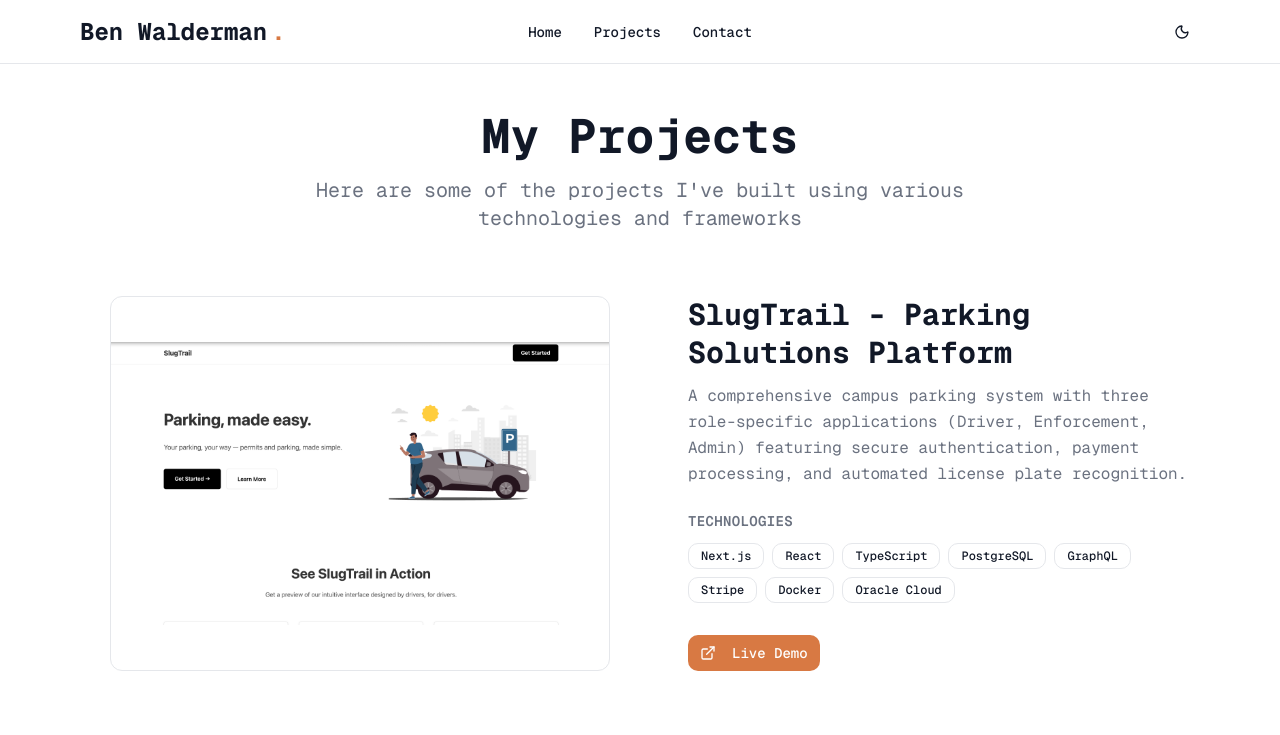
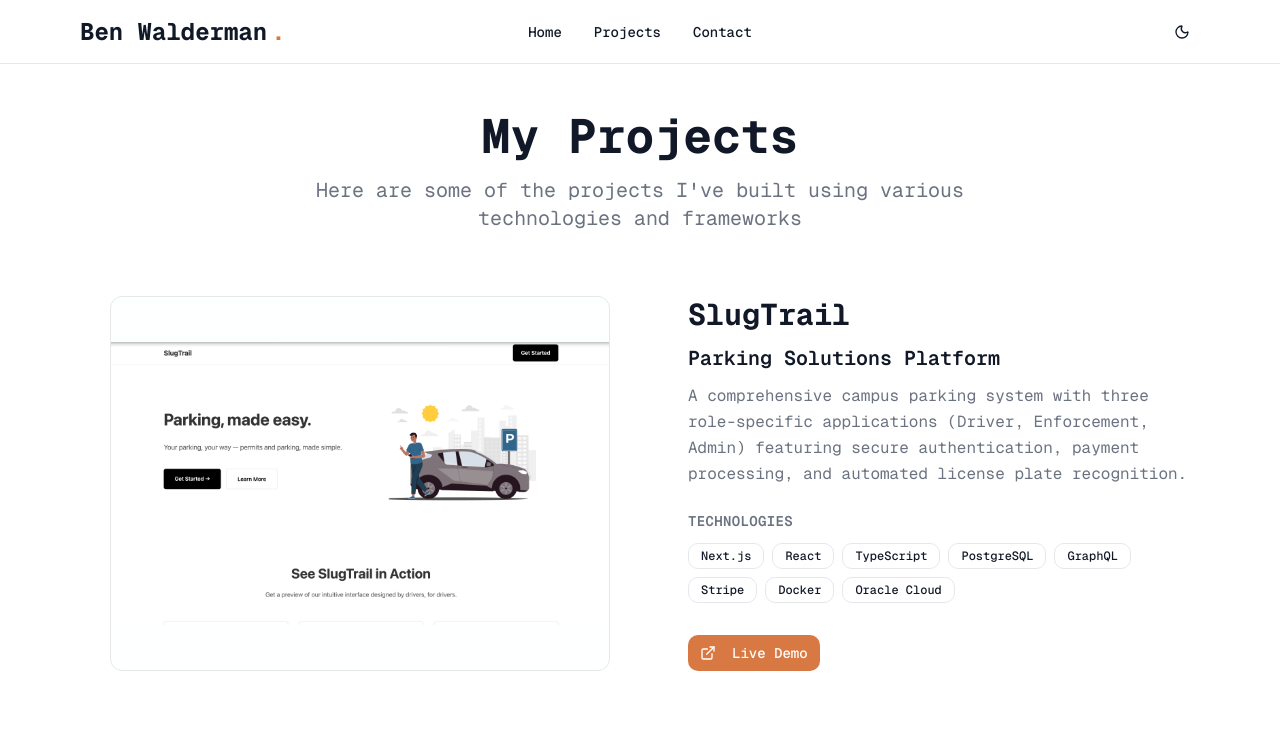
Before and after one commit to benwal737/portfolio, a Next.js app: page /projects in a window 1280 px wide. Shown: the top 735 px of the page. Built offline with nearby package versions, Linux system fonts and the light colour scheme.

Commit message:
projects fade in animation

```diff
--- a/src/app/projects/page.tsx
+++ b/src/app/projects/page.tsx
@@ -1,20 +1,15 @@
-import {
-  Card,
-  CardContent,
-  CardDescription,
-  CardHeader,
-  CardTitle,
-} from "@/components/ui/card";
 import { Badge } from "@/components/ui/badge";
 import { Button } from "@/components/ui/button";
-import { ExternalLink, Github } from "lucide-react";
+import { ExternalLink } from "lucide-react";
 import Link from "next/link";
 import Carousel from "@/components/Carousel";
+import FadeContent from "@/components/FadeContent";
 
 export default function Projects() {
   const projects = [
     {
-      title: "SlugTrail - Parking Solutions Platform",
+      title: "SlugTrail",
+      subtitle: "Parking Solutions Platform",
       description:
         "A comprehensive campus parking system with three role-specific applications (Driver, Enforcement, Admin) featuring secure authentication, payment processing, and automated license plate recognition.",
       images: [
@@ -39,7 +34,8 @@ export default function Projects() {
       openSource: false,
     },
     {
-      title: "Werewolf - Multiplayer Web Game",
+      title: "Werewolf",
+      subtitle: "Multiplayer Web Game",
       description:
         "A browser-based social deduction game with real-time multiplayer gameplay, dynamic role-driven UI, and synchronized game state management across multiple players.",
       images: [
@@ -60,7 +56,8 @@ export default function Projects() {
       openSource: true,
     },
     {
-      title: "Apokatastasis - Multi-POV Streaming Platform",
+      title: "Apokatastasis",
+      subtitle: "Multi-POV Streaming Platform",
       description:
         "A cutting-edge streaming platform enabling multiple perspective viewing with real-time video streaming, interactive chat, and synchronized multi-user experiences.",
       images: [
@@ -109,11 +106,21 @@ export default function Projects() {
           {projects.map((project, index) => (
             <div key={index}>
               {/* Mobile Layout */}
+              <FadeContent
+                blur={true}
+                duration={1000}
+                easing="ease-out"
+                initialOpacity={0}
+                threshold={0.1}
+              >
                 <div className="block lg:hidden space-y-4 md:space-y-6">
                   {/* Title */}
                   <h2 className="text-xl md:text-2xl font-bold leading-tight px-2">
                     {project.title}
                   </h2>
+                  <h3 className="text-md font-semibold leading-tight px-2">
+                    {project.subtitle}
+                  </h3>
 
                   {/* Carousel */}
                   <div className="w-full">
@@ -166,7 +173,11 @@ export default function Projects() {
                         </Button>
                       )}
                       {project.openSource && (
-                      <Button asChild variant="outline" className="px-4 w-full">
+                        <Button
+                          asChild
+                          variant="outline"
+                          className="px-4 w-full"
+                        >
                           <Link
                             href={project.github || ""}
                             target="_blank"
@@ -180,8 +191,16 @@ export default function Projects() {
                     </div>
                   </div>
                 </div>
+              </FadeContent>
 
               {/* Desktop Layout */}
+              <FadeContent
+                blur={true}
+                duration={1000}
+                easing="ease-out"
+                initialOpacity={0}
+                threshold={0.1}
+              >
                 <div
                   className={`hidden lg:flex ${
                     index % 2 === 1 ? "lg:flex-row-reverse" : "lg:flex-row"
@@ -205,6 +224,9 @@ export default function Projects() {
                       <h2 className="text-3xl font-bold leading-tight">
                         {project.title}
                       </h2>
+                      <h3 className="text-xl font-semibold leading-tight">
+                        {project.subtitle}
+                      </h3>
                       <p className="text-muted-foreground text-base leading-relaxed">
                         {project.description}
                       </p>
@@ -257,6 +279,7 @@ export default function Projects() {
                     </div>
                   </div>
                 </div>
+              </FadeContent>
             </div>
           ))}
         </section>
--- /dev/null
+++ b/src/components/FadeContent.tsx
@@ -0,0 +1,65 @@
+"use client";
+
+import { useRef, useEffect, useState, ReactNode } from 'react';
+
+interface FadeContentProps {
+  children: ReactNode;
+  blur?: boolean;
+  duration?: number;
+  easing?: string;
+  delay?: number;
+  threshold?: number;
+  initialOpacity?: number;
+  className?: string;
+}
+
+const FadeContent: React.FC<FadeContentProps> = ({
+  children,
+  blur = false,
+  duration = 1000,
+  easing = 'ease-out',
+  delay = 0,
+  threshold = 0.1,
+  initialOpacity = 0,
+  className = ''
+}) => {
+  const [inView, setInView] = useState(false);
+  const ref = useRef<HTMLDivElement | null>(null);
+
+  useEffect(() => {
+    const element = ref.current;
+    if (!element) return;
+
+    const observer = new IntersectionObserver(
+      ([entry]) => {
+        if (entry.isIntersecting) {
+          observer.unobserve(element);
+          setTimeout(() => {
+            setInView(true);
+          }, delay);
+        }
+      },
+      { threshold }
+    );
+
+    observer.observe(element);
+
+    return () => observer.disconnect();
+  }, [threshold, delay]);
+
+  return (
+    <div
+      ref={ref}
+      className={className}
+      style={{
+        opacity: inView ? 1 : initialOpacity,
+        transition: `opacity ${duration}ms ${easing}, filter ${duration}ms ${easing}`,
+        filter: blur ? (inView ? 'blur(0px)' : 'blur(10px)') : 'none'
+      }}
+    >
+      {children}
+    </div>
+  );
+};
+
+export default FadeContent;
```
Lines whose indentation alone changed are shown as unchanged.
